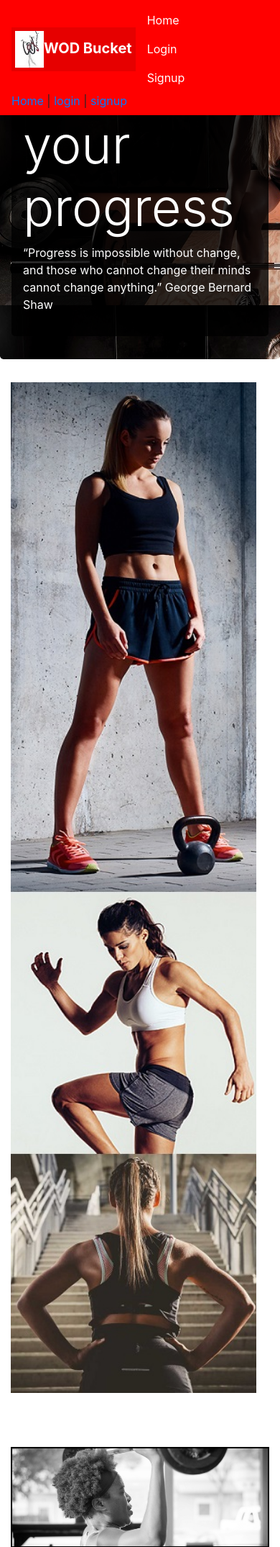
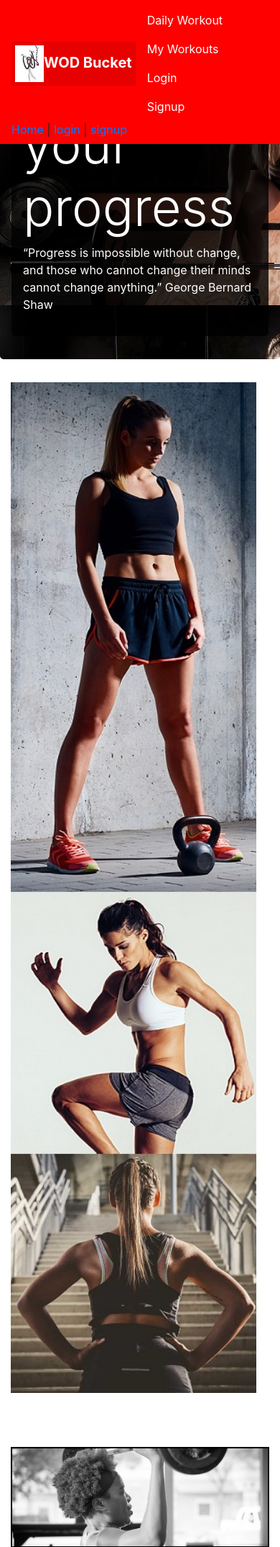
Before and after one commit to Danni40/WODBucket, a Flask app: page / in a window 390 px wide. Shown: the top 2149 px of the page at 72% size. Run offline with Flask 2, Linux system fonts and the light colour scheme; some libraries are stand-ins or nearby versions.

Commit message:
closes #13

```diff
--- a/templates/base.html
+++ b/templates/base.html
@@ -31,8 +31,12 @@
             item:
             [
                 {
-                   name: "Home",
+                   name: "Daily Workout",
                    link: "/"
+                },
+                {
+                   name: "My Workouts",
+                   link: "/workout"
                 },
                 {
                     name: "Login",
@@ -47,10 +51,15 @@
 
         var sideNav = Mustache.render(sideNavigation, {
             item:
-            [
+            [   {
+                    name: "Twitter",
+                    link: "https://twitter.com/WOD_Bucket",
+                    image:"./images/Twitter_Logo_WhiteOnBlue.png",
+                    altTag:"Twitter"
+                },
                 {
                     name: "Instagram",
-                    link: "#",
+                    link: "https://www.instagram.com/wod_bucket/",
                     image:"./images/glyph-logo_May2016.png",
                     altTag:"Instagram"
                 },
@@ -109,7 +118,7 @@
   <!-- Responsive top navigation bar -->
     <nav id="mainNavigation" class="navbar navbar-expand-md navbar-dark fixed-top">
 
-        <a class="navbar-brand" href="#"><img src="{{url_for('static', filename='/images/Small_Logo.jpg')}}">WOD Bucket</a>
+        <a class="navbar-brand" href="/"><img src="{{url_for('static', filename='/images/Small_Logo.jpg')}}">WOD Bucket</a>
 
         <!-- Mustache renders the top navigation links in the below unordered list -->
         <ul class="navbar-nav mr-auto" id="render_topLinks"></ul>
@@ -140,11 +149,22 @@
 
     <div id="content1">{% block content1 %}{% endblock %}</div>
     <div class="container">
-        <hr>
-        <div>
+        <div class="row">
+            <div class="col-md-3">
                 <h3>Connect with us</h3>
                 <!-- Mustache renders the side navigation links in the below unordered list -->
                 <ul class="navbar-nav mr-auto" id="render_sideLinks"></ul>
+            </div>
+            <hr>
+            <div class="col-md-3">
+                <!--put something here if i like-->
+            </div>
+            <div class="col-md-3">
+            <!--put something here if i like-->
+            </div>
+            <div class="col-md-3">
+            <!--put something here if i like-->
+            </div>
         </div>
     </div>
     <footer class="container">
```
Lines whose indentation alone changed are shown as unchanged.
